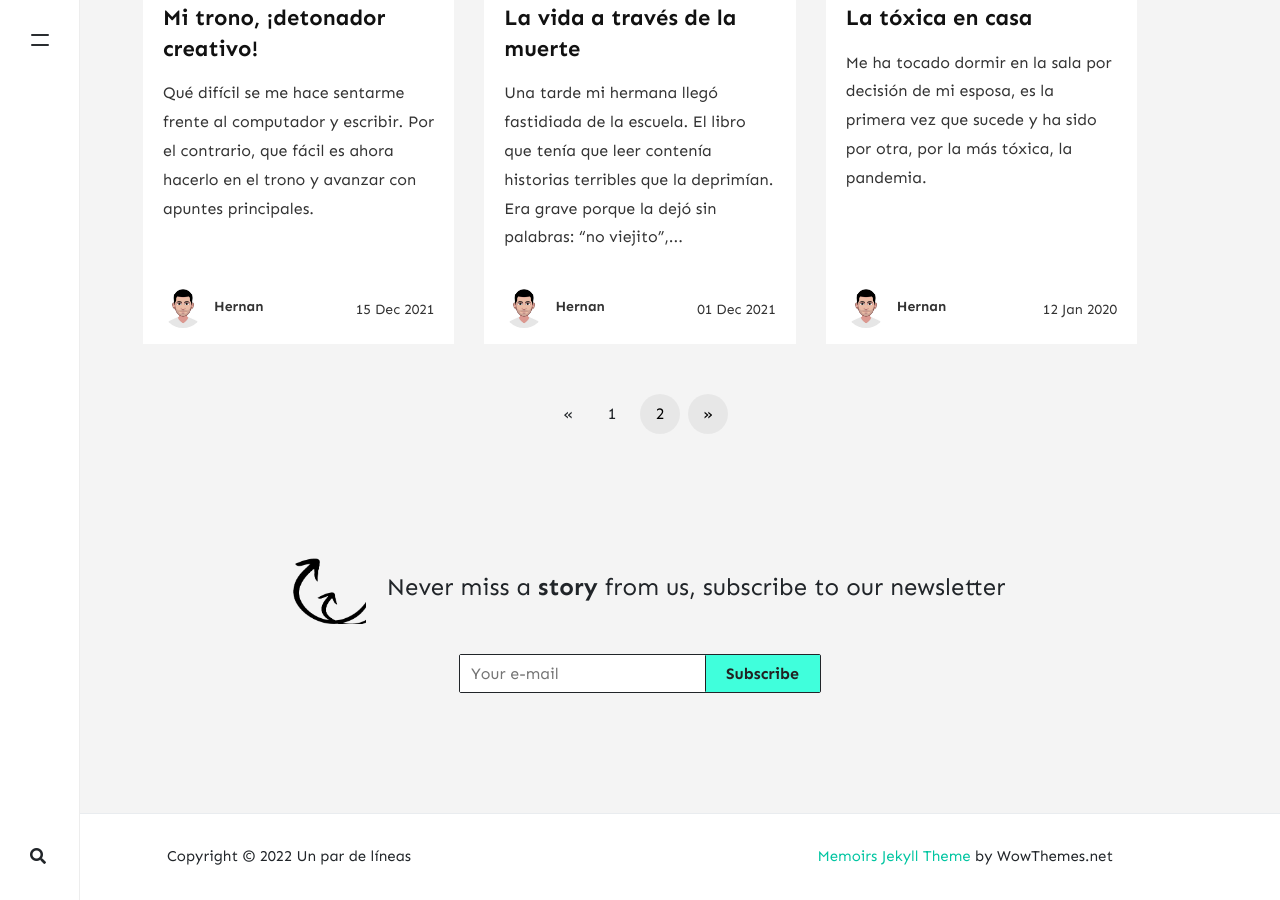
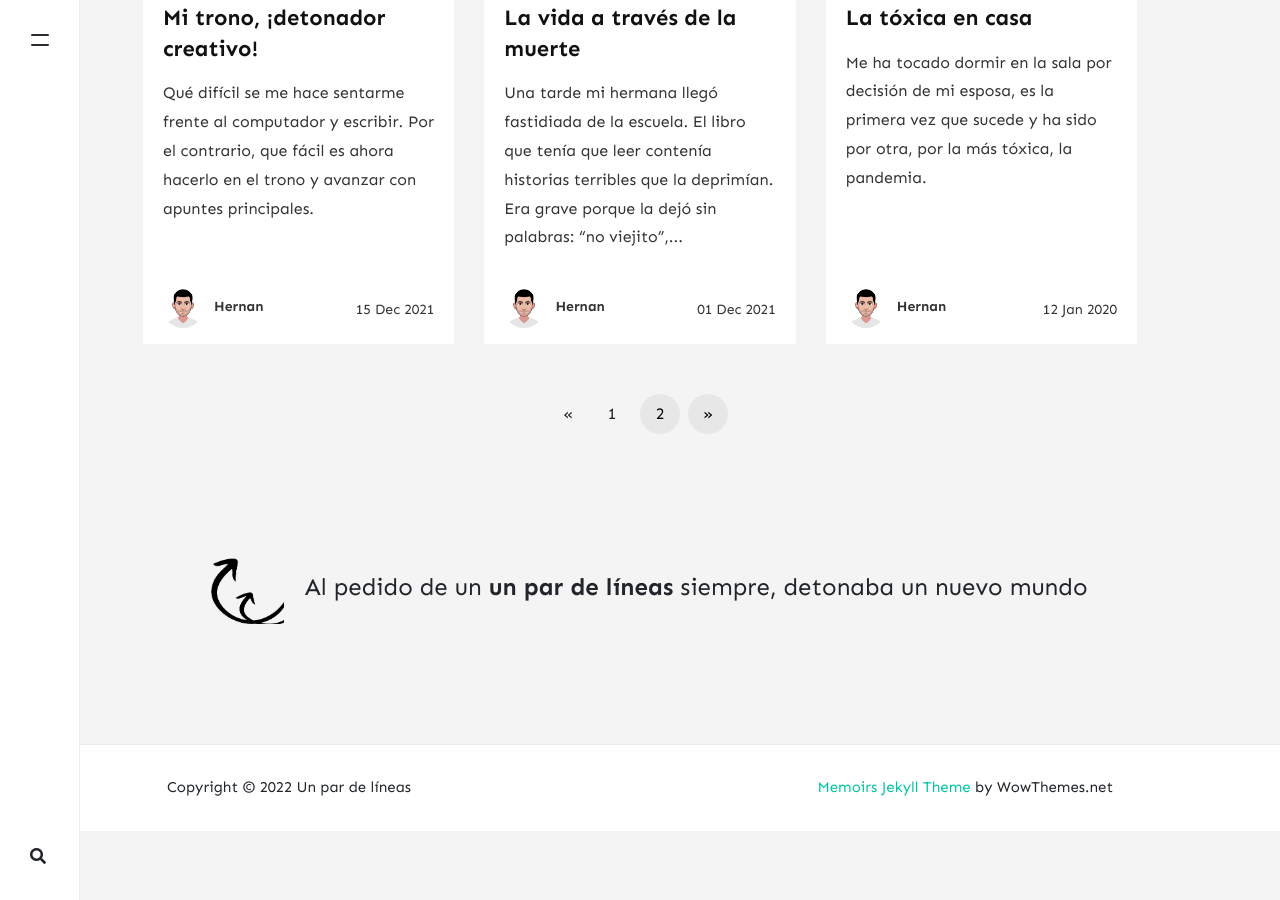
Before and after one commit to kanancho/unpardelineas, a Jekyll site: the page built from index.html, in a window 1280 px wide and 900 px high, scrolled down 1513 px. Built offline with Jekyll 4.4.1, drawn with Linux system fonts in a browser that asks for light colours; nearby versions of some CDN libraries; the list of posts is cut into pages by our own code; comment, search, counter and statistics services are not loaded; after the commit the page ends 2344 px from its top, so only the background shows below that.

Commit message:
Update default.html

```diff
--- a/_layouts/default.html
+++ b/_layouts/default.html
@@ -53,7 +53,7 @@
         <li><a href="{{ site.baseurl }}/">Home</a></li>
         <li><a href="{{ site.baseurl }}/about">About</a></li>
         <li><a href="{{ site.baseurl }}/authors">Contributors <span class="badge badge-primary">new</span></a></li>
-        <li><a target="_blank" href="https://bootstrapstarter.com/jekyll-theme-memoirs/">Get Memoirs</a></li>
+
         <li><a href="{{ site.baseurl }}/contact">Contact</a></li>
     </ul>
 </nav>
@@ -94,13 +94,7 @@
     <!-- Newsletter
     ================================================== -->
     <div class="newsletter text-center">
-        <span class="h4"><img src="{{ site.baseurl }}/{{ site.logo }}" class="newsletter-logo" alt="{{site.title}}"> &nbsp; Never miss a <b>story</b> from us, subscribe to our newsletter</span>
-        <form action="{{site.mailchimp-list}}" method="post" name="mc-embedded-subscribe-form" class="wj-contact-form validate" target="_blank" novalidate>
-            <div class="mc-field-group d-inline-flex">
-            <input type="email" placeholder="Your e-mail" name="EMAIL" class="required email" id="mce-EMAIL" autocomplete="on" required>
-            <input type="submit" value="Subscribe" name="subscribe" class="heart">
-            </div>
-        </form>
+        <span class="h4"><img src="{{ site.baseurl }}/{{ site.logo }}" class="newsletter-logo" alt="{{site.title}}"> &nbsp; Al pedido de un <b>un par de líneas</b> siempre, detonaba un nuevo mundo</span>
     </div>
     {% endif %}
 
```
